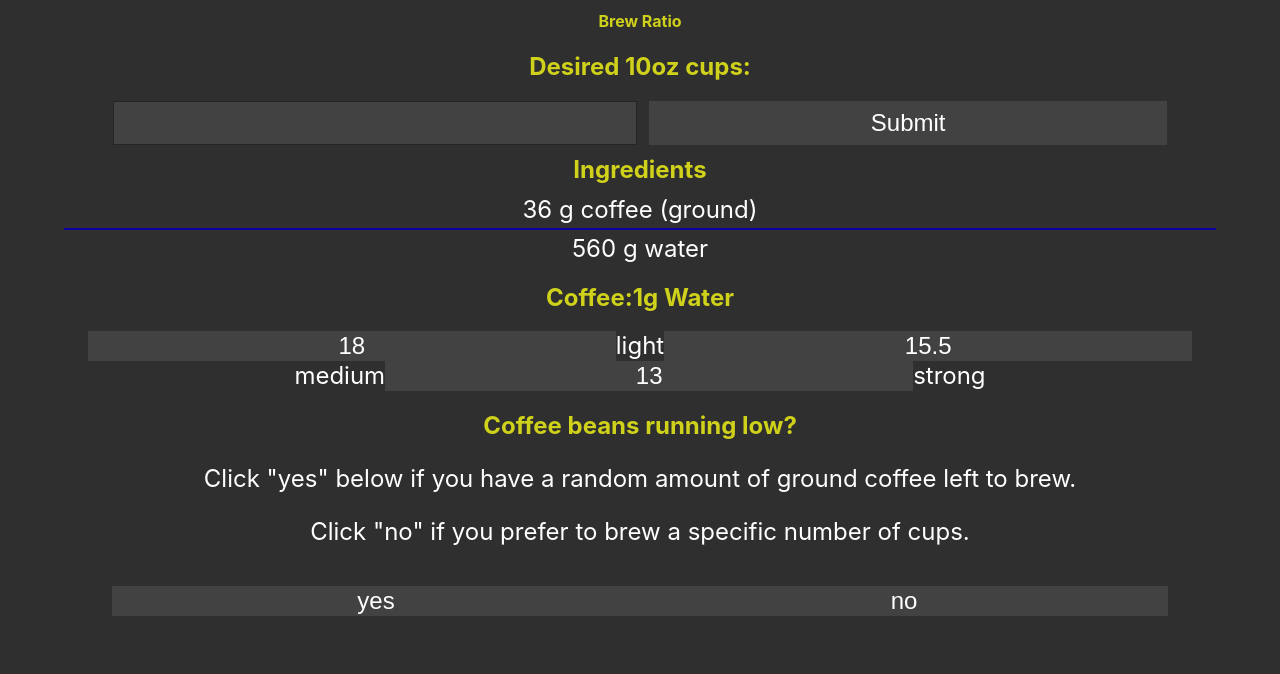
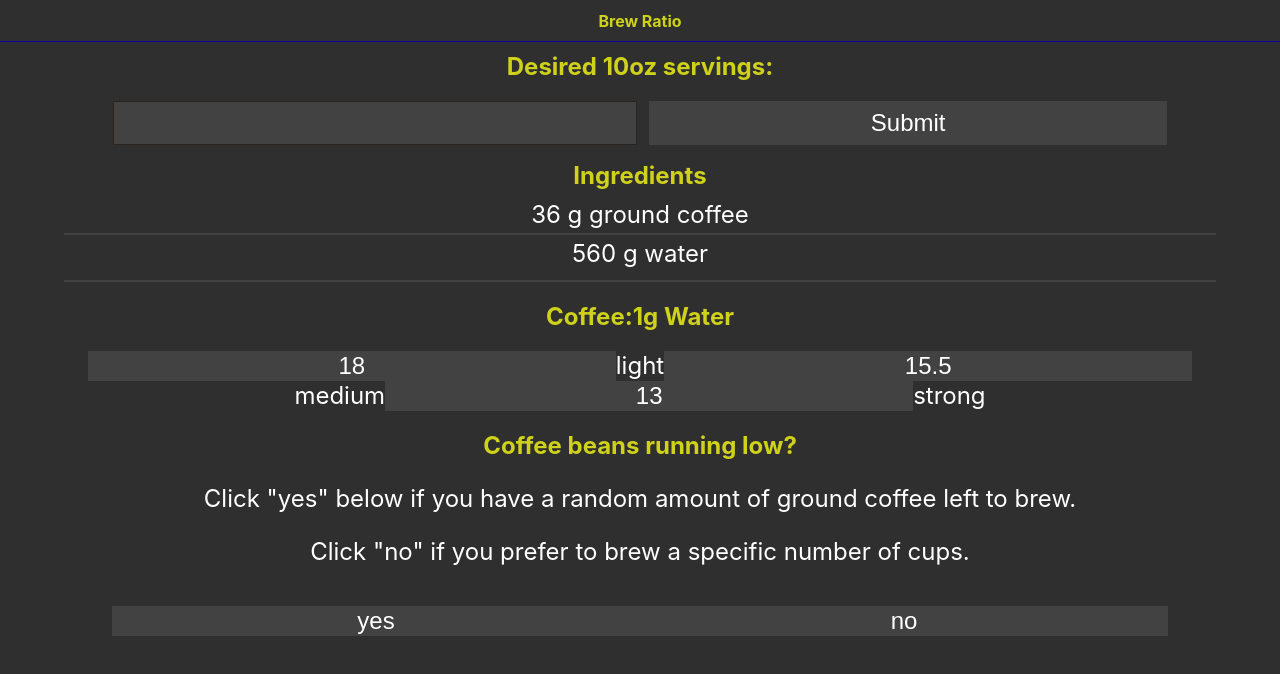
Before and after one commit to rtviner/brew-ratio, a React (Create React App) app: page / in a window 1280 px wide. Shown: the top 674 px of the page. Built offline with nearby package versions, Linux system fonts and the light colour scheme.

Commit message:
update coffeeGrindsLabel to g ground coffee and cupsLabel to 10oz servings

```diff
--- a/src/App.css
+++ b/src/App.css
@@ -18,6 +18,7 @@ body {
   position: absolute;
   top: 0;
   width: 100%;
+  border-bottom: 1px solid #0D00A4;
 }
 
 
@@ -72,21 +73,18 @@ button {
 	padding: .5rem;
 }
 
-/*div.ingredients{
-	background-color: #fff;
-	width: 80%;
+div.ingredients {
 	margin: 1rem auto;
 	padding-bottom: .75rem;
-	border: 2px solid #0D00A4;
-	border-radius: 10px;
-}*/
+	border-bottom: 2px solid #424242;
+}
 
 div.ingredients h2 {
 	margin: .65rem;
 }
 
 div.coffeeOrCups {
-	border-bottom: 2px solid #0D00A4;
+	border-bottom: 2px solid #424242;
 	padding-bottom: .25rem;
 
 }
--- a/src/App.js
+++ b/src/App.js
@@ -5,8 +5,8 @@ const DefaultCups = 2;
 const DefaultCoffee = 36;
 const DefaultWater = 560;
 const DefaultRatio = 15.5;
-const CoffeeGrindsLabel = "g coffee (ground)";
-const CupsLabel = "10oz cups";
+const CoffeeGrindsLabel = "g ground coffee";
+const CupsLabel = "10oz servings";
 
 
 class App extends Component {
```
